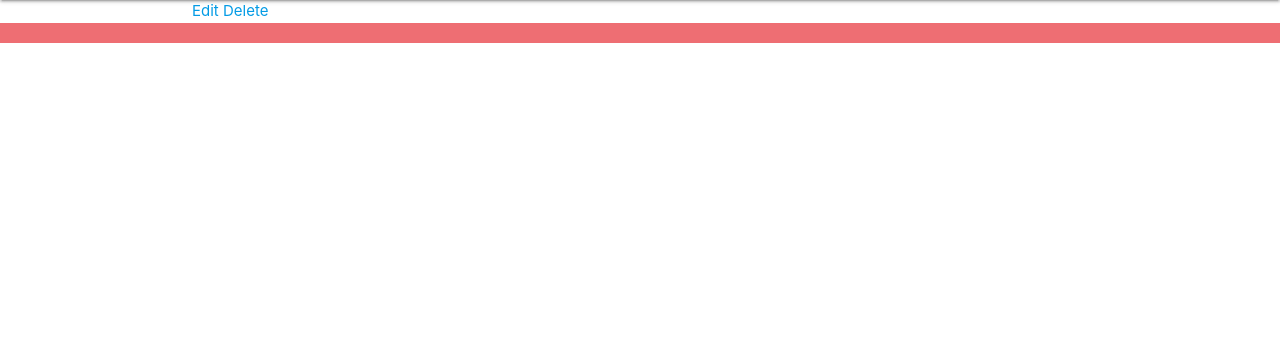
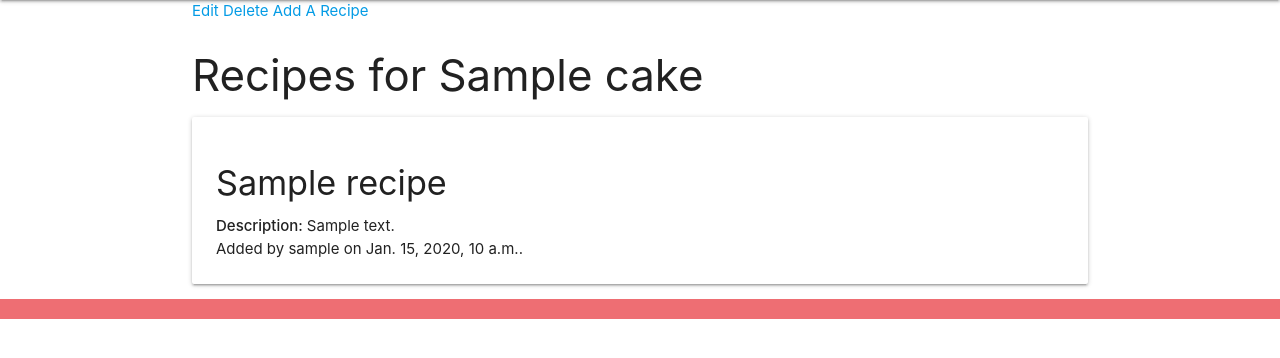
Before and after one commit to C-T-Ailey/Project-3-Cake-Recipe-Site, a Django app: template cakeproject/main_app/templates/cakes/detail.html in a window 1280 px wide. Shown: the part 64-422 px from the top of the page. Run offline with Django 4.2, Linux system fonts and the light colour scheme; the template is opened without the code that fills it: values that come from a table or form of the project are taken from there, others are empty; tables that the repository leaves empty hold one stand-in row (values such as "Sample post"); parts of the project's set-up code (start-up, migrations or seed data) failed here and were passed over.

Commit message:
Added Recipe objects and attempted new recipe submission - currently broken

```diff
--- a/cakeproject/main_app/forms.py
+++ b/cakeproject/main_app/forms.py
@@ -6,7 +6,8 @@ from django.contrib.auth.models import User
 class RecipeForm(ModelForm):
     class Meta:
         model = Recipe
-        fields = ['title', 'ingredients', 'instructions', 'imageurl']
+        fields = ['title', 'description', 'ingredients', 'instructions', 'imageurl']
+        success_message = "Recipe successfully created."
 
 
 # Custom Form for Sign-up - extending the UserCreationForm to include email address as a field:
--- a/cakeproject/main_app/models.py
+++ b/cakeproject/main_app/models.py
@@ -23,11 +23,12 @@ class Cake(models.Model):
 
 class Recipe(models.Model):
     title = models.CharField(max_length=100)
+    description = models.CharField(max_length=250, null=True)
     ingredients = models.TextField(max_length=500)
     instructions = models.TextField(max_length=500)
     imageurl = models.CharField(default=None, blank=True, max_length=300, null=True)
     created_by = models.ForeignKey(User, on_delete=models.CASCADE)
-    created_date = models.DateField("Date Added")
+    created_date = models.DateTimeField(auto_now_add=True)
     cake = models.ForeignKey(Cake, on_delete=models.CASCADE)
 
     def __str__(self):
--- a/cakeproject/main_app/templates/cakes/detail.html
+++ b/cakeproject/main_app/templates/cakes/detail.html
@@ -5,4 +5,29 @@
 <a href="{% url 'cakes_update' cake.id %}">Edit</a>
 <a href="{% url 'cakes_delete' cake.id %}">Delete</a>
 
+<a href ="{% url 'add_recipe' cake.id %}">Add A Recipe</a>
+
+<h3>Recipes for {{ cake.name }}</h3>
+
+{% if recipes.count %}
+
+{% for recipe in recipes %}
+    <div class="card">
+        <div class="card-content">
+            <h4>
+                <!-- anchor tag linking to a details page for the recipe? -->
+                {{ recipe.title }}
+            </h4>
+            <p><strong>Description: </strong>{{ recipe.description}}</p>
+            <p>Added by {{ recipe.created_by }} on {{ recipe.created_date }}.</p>
+        </div>
+    </div>
+{% endfor %}
+
+{% else %}
+<p>There are no recipes for this cake at the moment. Check again later!</p>
+
+
+{% endif %}
+
 {% endblock %}
--- a/cakeproject/main_app/templates/main_app/recipe_form.html
+++ b/cakeproject/main_app/templates/main_app/recipe_form.html
@@ -1,6 +1,6 @@
 {% extends 'base.html' %}
 
-{% block content %}""
+{% block content %}
 
 {% if object %}
     <h1>Edit <span class="teal-text">{{object.name}}</span></h1>
--- a/cakeproject/main_app/urls.py
+++ b/cakeproject/main_app/urls.py
@@ -9,7 +9,10 @@ urlpatterns = [
     path('cakes/<int:pk>/update', views.CakeUpdate.as_view(), name='cakes_update'),
     path('cakes/<int:pk>/delete', views.CakeDelete.as_view(), name='cakes_delete'),
 
-    #path('cakes/<int:pk>/add_recipe', views.add_recipe, name='add_recipe'),
+    # Recipe
+    #path('recipes/', views.RecipeList.as_view(), name='recipe_index'),
+    #path('recipes/<int:pk>/', views.RecipeDetail.as_view(), name='recipe_detail'),
+    path('cakes/<int:cake_id>/add_recipe', views.RecipeCreate.as_view(), name='add_recipe'),
 
     # Authentication Paths
     path('accounts/signup/', views.signup, name='signup'),
```
Also changed, not shown: cakeproject/main_app/views.py (+31 -0 lines), cakeproject/main_app/migrations/0003_recipe_description.py (added), cakeproject/main_app/migrations/0004_alter_recipe_created_date.py (added).
